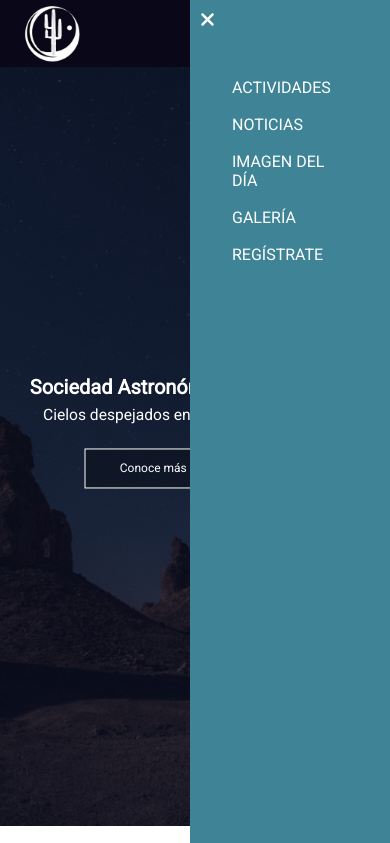
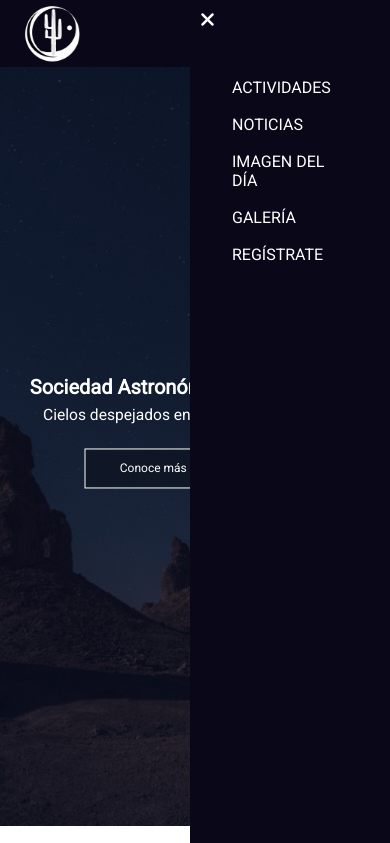
Before and after one commit to RolandoGR/Soc-Astronomica-Hmo3, a plain HTML site: page index.html in a window 390 px wide. Both pictures are taken after a click on the icon 359 px from the left and 33 px from the top of the page. Shown: the top 843 px of the page. Drawn offline with Linux system fonts and the light colour scheme.

Commit message:
Navigation menu now transitions correctly in media query

```diff
--- a/style.css
+++ b/style.css
@@ -15,6 +15,7 @@ body {
   margin: 0;
 }
 #content {
+  overflow: hidden;
   background-color: rgb(255, 255, 255);
   min-height: 100vh;
   flex-grow: 1;
@@ -140,6 +141,10 @@ nav .fa-solid {
   display: none;
 }
 
+.nav-links {
+  display: block;
+}
+
 @media (max-width: 768px) {
   .text-box {
     font-size: 13px;
@@ -157,17 +162,21 @@ nav .fa-solid {
   }
 
   .nav-links {
+    display: block;
     position: absolute;
-    background: #3e8496;
+    background: rgb(9, 7, 24);
     height: 100vh;
     width: 200px;
     top: 0px;
     right: -200px;
     text-align: left;
     z-index: 2;
-    transition: 1.5s;
+    transition: 1s;
   }
 
+  .menuShown {
+    right: 0px;
+  }
   nav .fa-xmark {
     display: block;
     color: #fff;
```
Also changed, not shown: main.js (+3 -3 lines).
